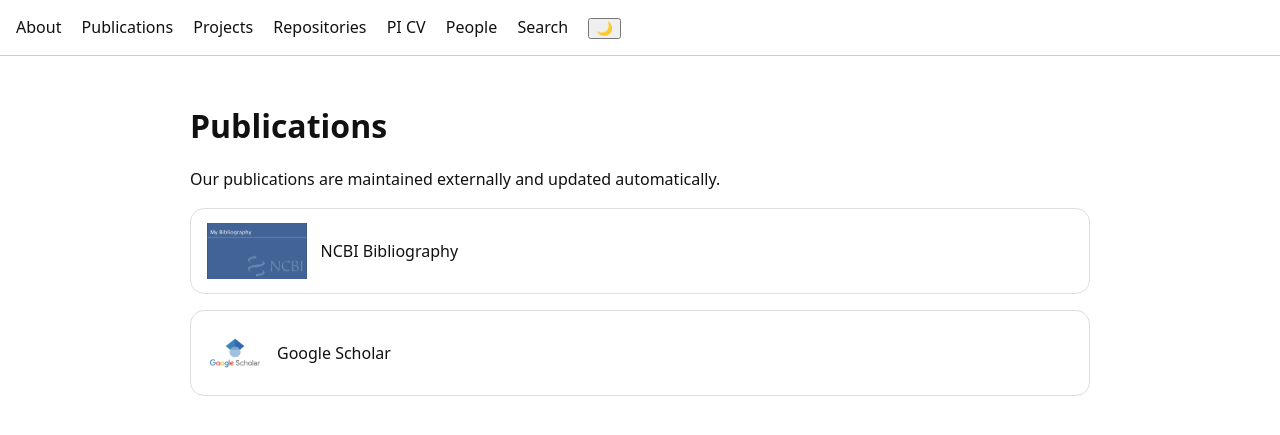
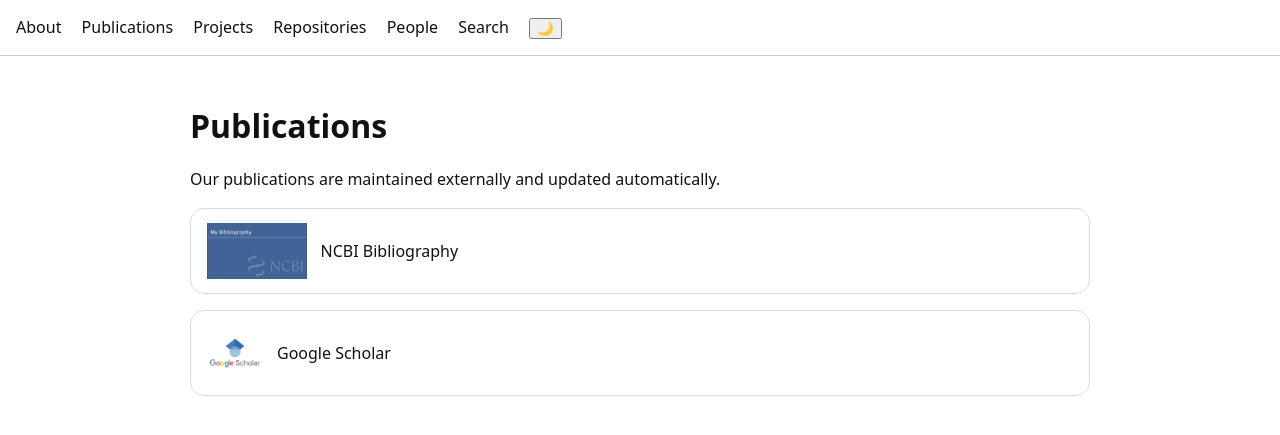
Before and after one commit to ruiyanggenetics/ghilab, a Jekyll site: the page built from publications.md, in a window 1280 px wide. Shown: the top 435 px of the page. Built offline with Jekyll 4.4.1, drawn with Linux system fonts in a browser that asks for light colours.

```diff
--- a/_layouts/default.html
+++ b/_layouts/default.html
@@ -11,7 +11,6 @@
   <a href="{{ '/publications' | relative_url }}">Publications</a>
   <a href="{{ '/projects/' | relative_url }}">Projects</a>
   <a href="{{ '/repositories/' | relative_url }}">Repositories</a>
-  <a href="{{ '/cv' | relative_url }}">PI CV</a>
   <a href="{{ '/people' | relative_url }}">People</a>
   <a href="{{ '/search' | relative_url }}">Search</a>
   <button id="theme">🌙</button>
```
